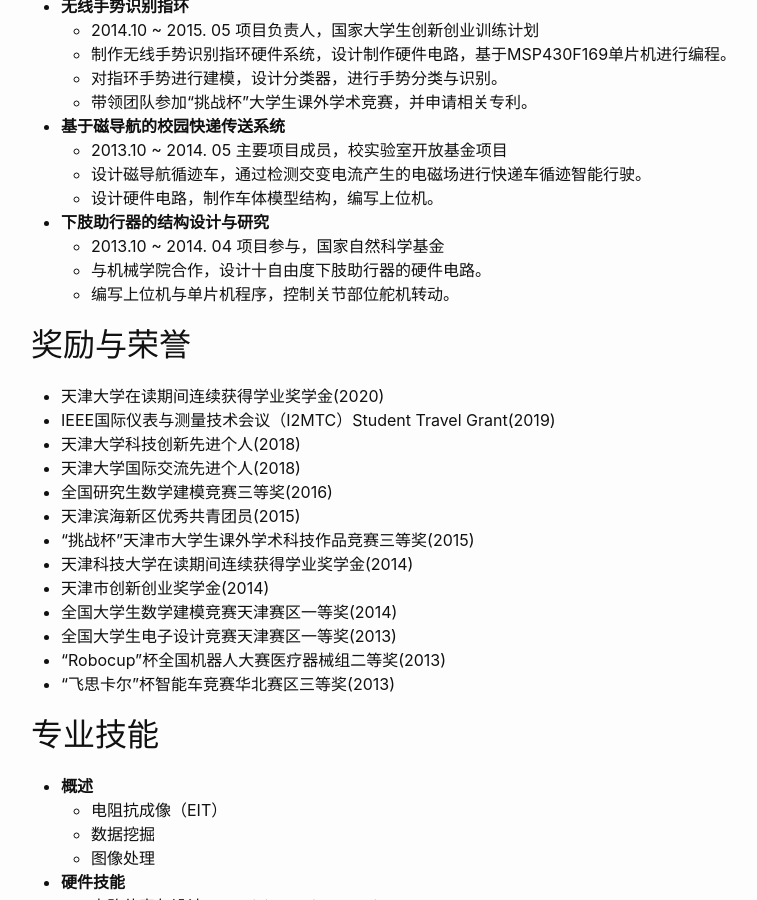
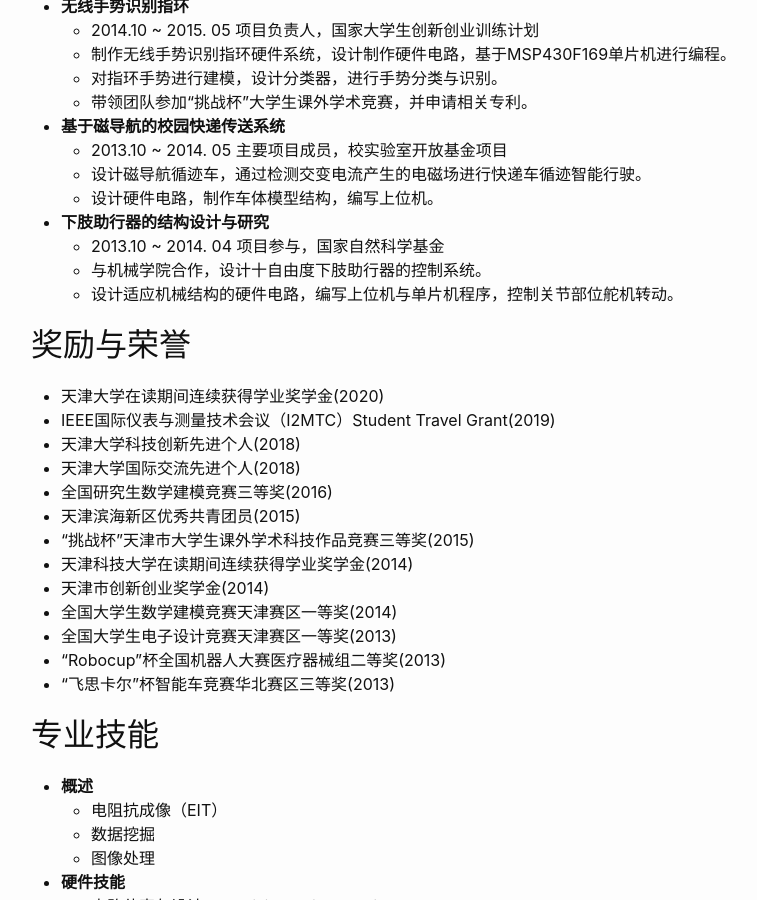
Before and after one commit to molly1018/molly1018.github.io, a Jekyll site: the page built from docs/index.md, in a window 1280 px wide and 900 px high, scrolled down 2526 px. Shown: the whole window, without its empty margins (239-996 px from the left). Built offline with Jekyll 4.4.1, drawn with Linux system fonts in a browser that asks for light colours.

Commit message:
change project details

```diff
--- a/docs/index.md
+++ b/docs/index.md
@@ -83,8 +83,8 @@ title: 个人简历
 
 * **下肢助行器的结构设计与研究**
     * 2013.10 ~ 2014. 04 项目参与，国家自然科学基金
-    * 与机械学院合作，设计十自由度下肢助行器的硬件电路。
-    * 编写上位机与单片机程序，控制关节部位舵机转动。
+    * 与机械学院合作，设计十自由度下肢助行器的控制系统。
+    * 设计适应机械结构的硬件电路，编写上位机与单片机程序，控制关节部位舵机转动。
 
 
 # 奖励与荣誉
```
